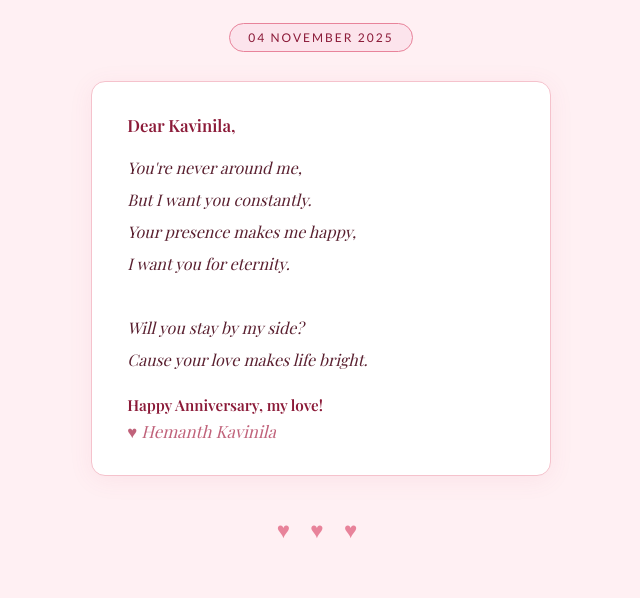
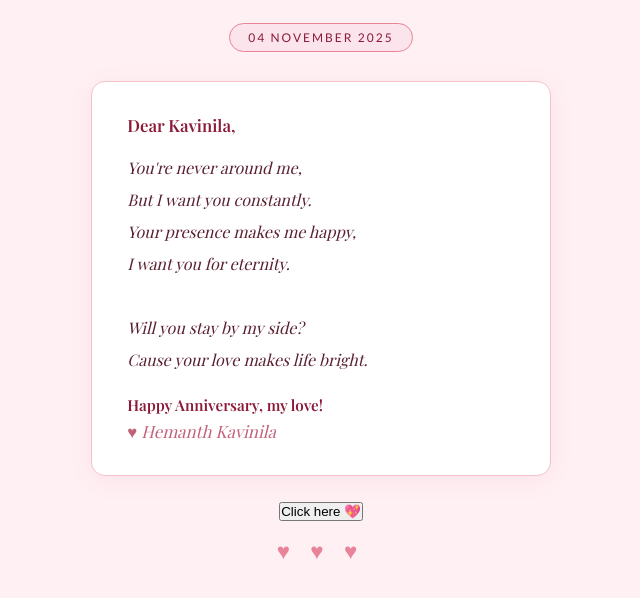
Before and after one commit to Hemanth-kumar-k24/Kavi, a plain HTML site: page index.html in a window 1280 px wide. Shown: the part 424-1022 px from the top of the page, without its empty margins (319-959 px from the left). Drawn offline with nearby package versions, Linux system fonts and the light colour scheme; a web font is replaced by a local one.

Commit message:
Update index.html

```diff
--- a/index.html
+++ b/index.html
@@ -44,6 +44,9 @@ Cause your love makes life bright.
 <div class="closing">Happy Anniversary, my love!</div>
 <div class="signature">&#9829; Hemanth Kavinila</div>
 </div>
+<a href="kavinila_anniversary.html" target="_blank">
+  <button>Click here 💖</button>
+</a>
 <div class="hearts-footer">&#9829; &#9829; &#9829;</div>
 </body>
 </html>
```
